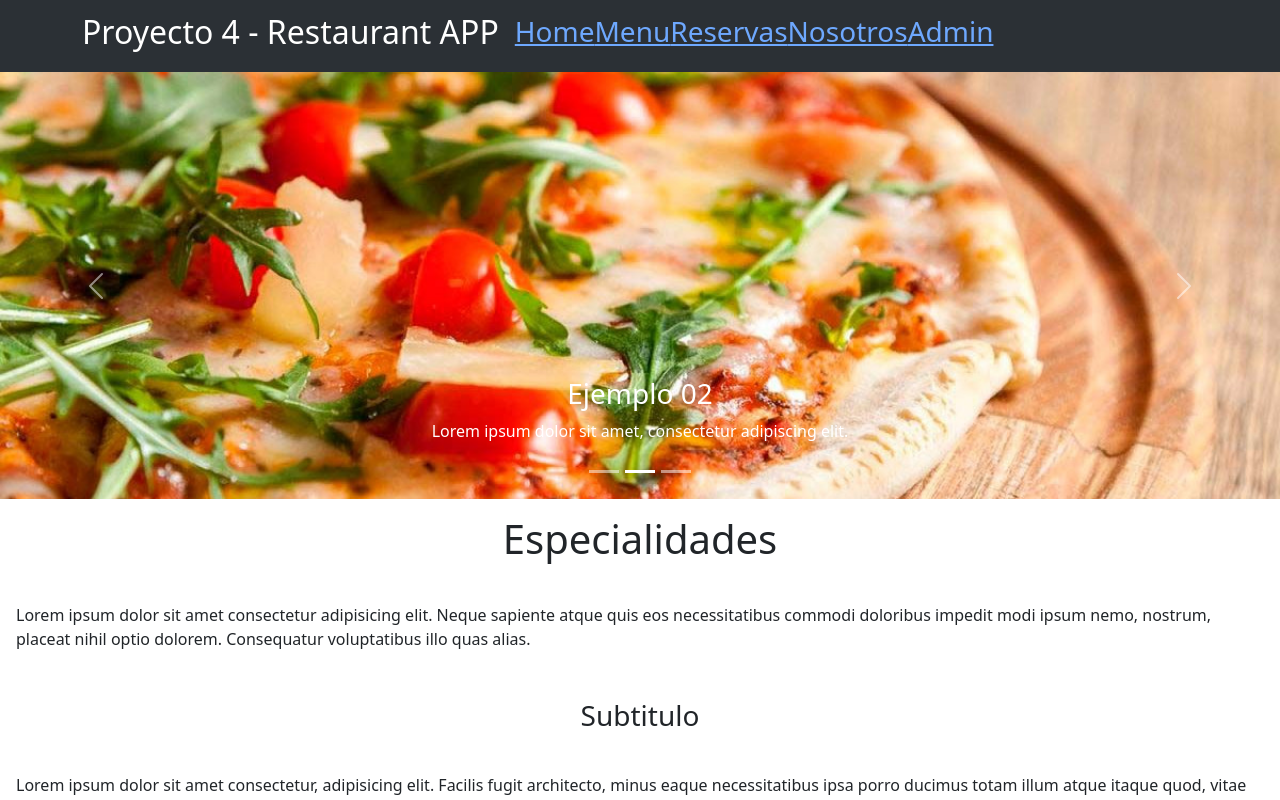
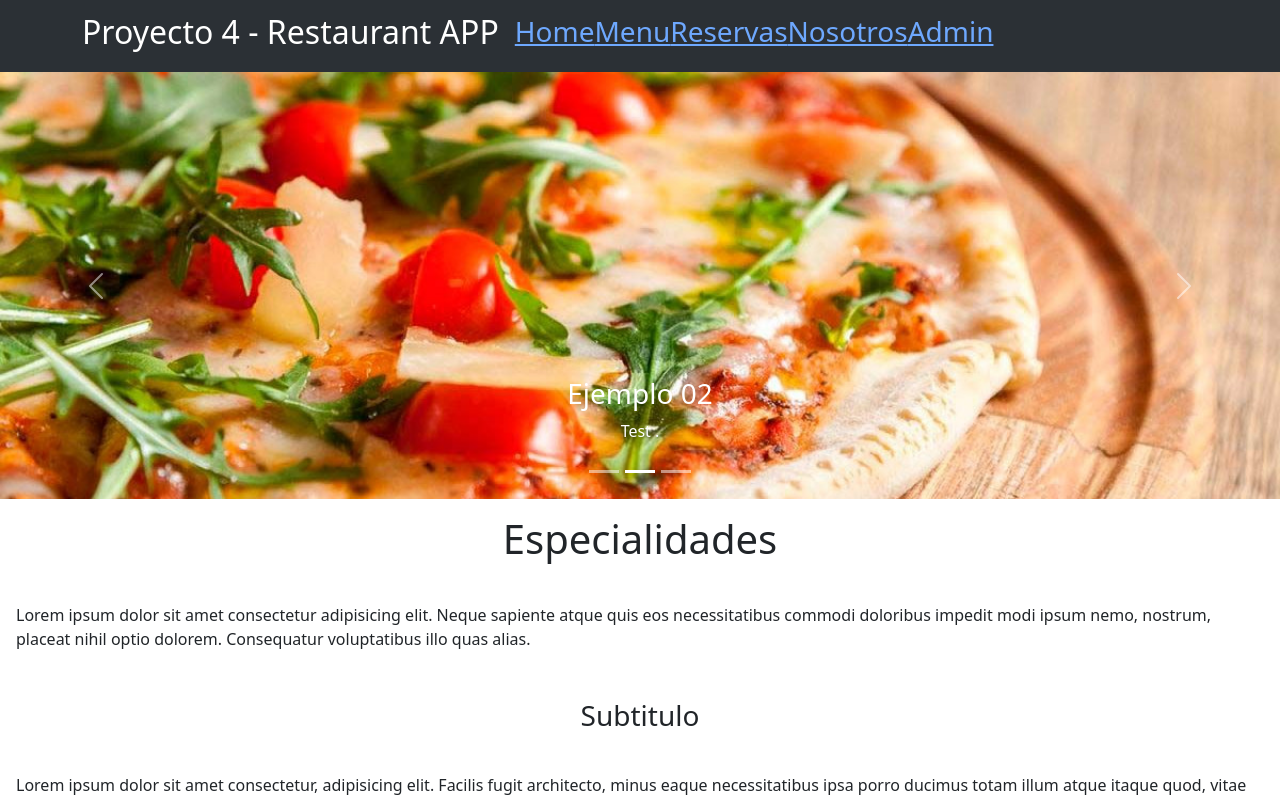
Before and after one commit to spotfreeman/Proyecto4-Restaurant, a React (Vite) app: page / in a window 1280 px wide. Shown: the top 800 px of the page. Built offline with nearby package versions, Linux system fonts and the light colour scheme.

Commit message:
Netlify error v2

```diff
--- a/src/components/CarouselApp.jsx
+++ b/src/components/CarouselApp.jsx
@@ -20,7 +20,7 @@
         <Image src={imagen02} style={{ width: '100%' }} />
         <Carousel.Caption>
           <h3>Ejemplo 02</h3>
-          <p>Lorem ipsum dolor sit amet, consectetur adipiscing elit.</p>
+          <p>Test .</p>
         </Carousel.Caption>
       </Carousel.Item>
 
```
Also changed, not shown: public/assets/img/imagen02.jpeg (added).
